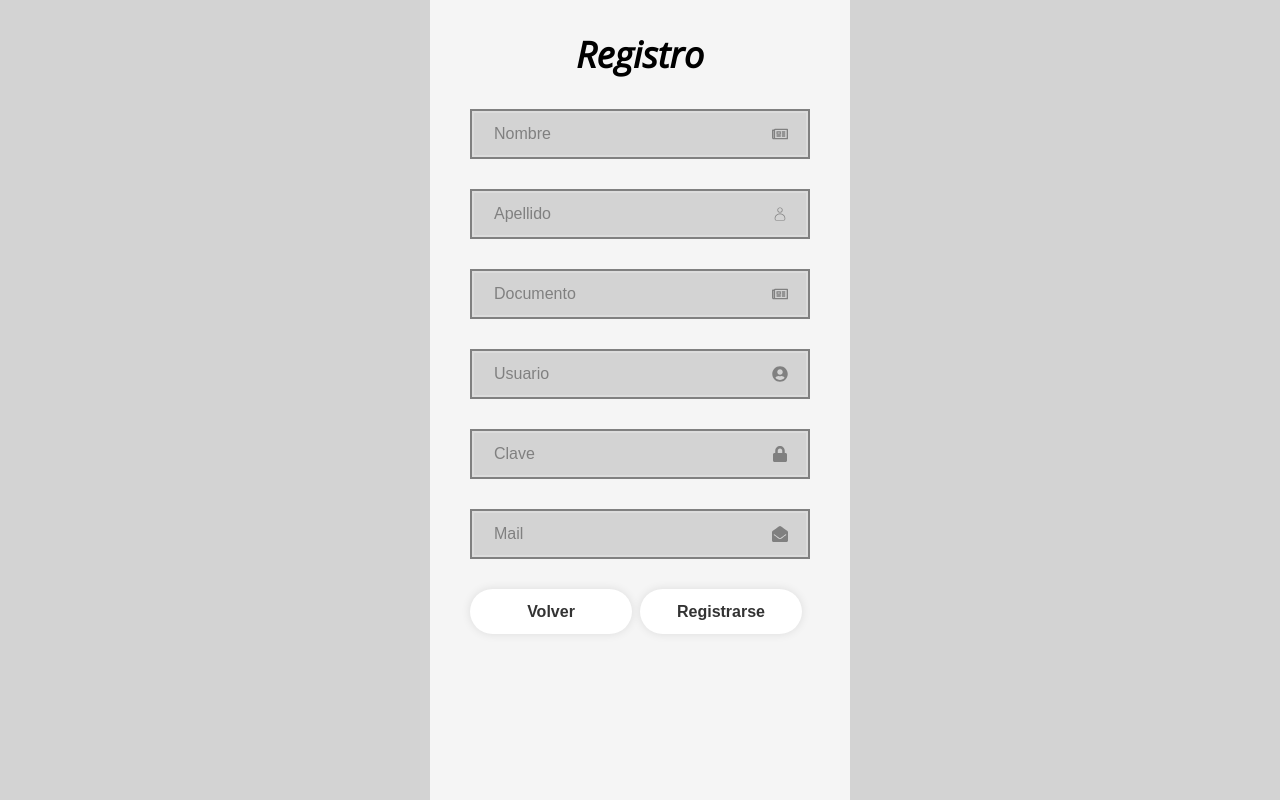
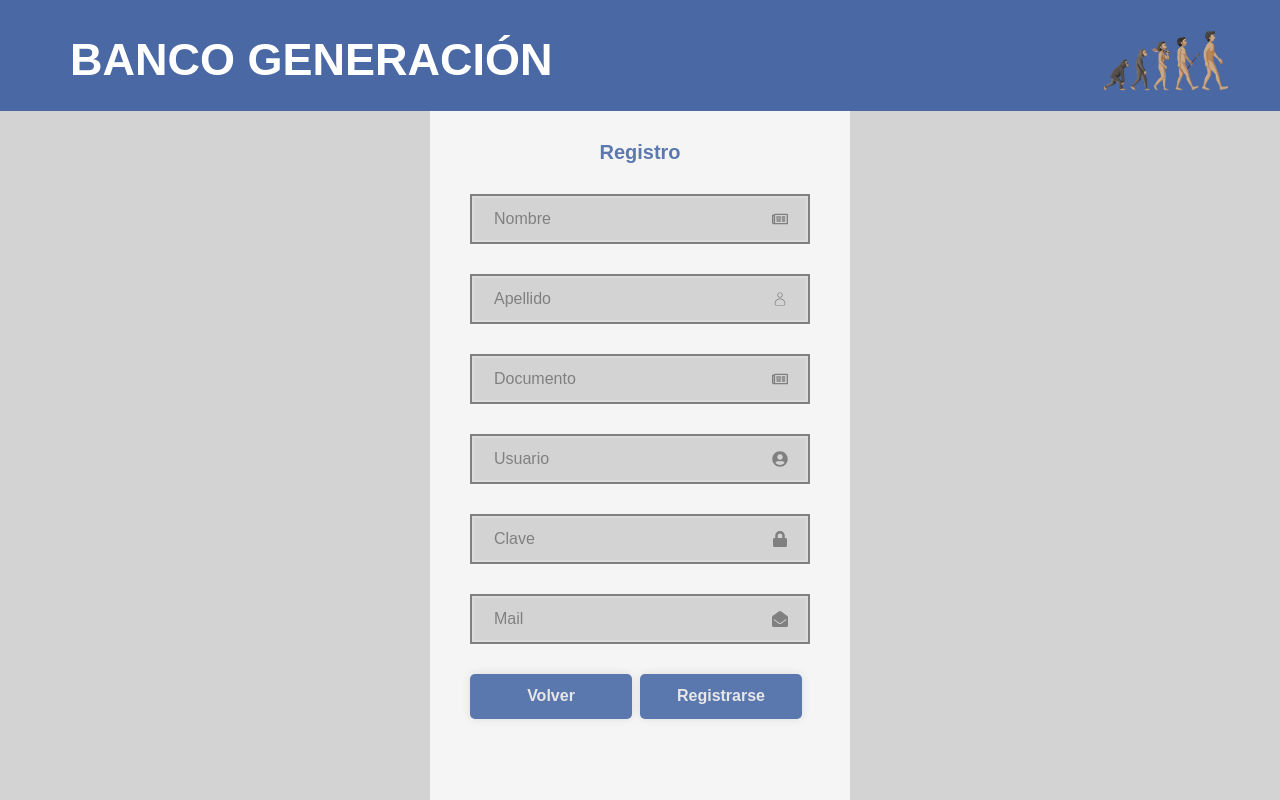
Before and after one commit to BenjaminPeres596/BancoFrontendDesarrollo, a React (Create React App) app in the folder bancofront/: page /Registro in a window 1280 px wide. Shown: the top 800 px of the page. Built offline with nearby package versions, Linux system fonts and the light colour scheme.

Commit message:
Agrego encabezado y modifico algunas cosas de disenio en gral

```diff
--- a/bancofront/src/App.js
+++ b/bancofront/src/App.js
@@ -4,11 +4,13 @@ import { BrowserRouter, Routes, Route } from "react-router-dom";
 import Registro from "./pages/Registro";
 import Prueba from "./pages/prueba";
 import LoginForm from "./pages/LoginForm/LoginForm";
+import Header from './Components/Header'
 
 function App() {
   return (
     <div>
       <div>
+        <Header />
         <BrowserRouter>
           <Routes>
             <Route index element={<LoginForm />} />
--- /dev/null
+++ b/bancofront/src/Components/Header.css
@@ -0,0 +1,31 @@
+.header {
+    background-color: rgba(59, 94, 160, 0.897);
+    color: #fff;
+    padding: 20px 0;
+    width: 100vw; /* Establece el ancho al 100% del ancho de la ventana */
+}
+
+.container {
+    display: flex;
+    justify-content: space-between;
+    align-items: center;
+    margin-top: 10px;
+}
+
+.logo {
+    margin-left: 70px;
+}
+
+.logo-evolucion {
+    width: 10%;
+    height: auto;
+    margin-right: 50px;
+}
+
+
+h1 {
+    font-size: 45px;
+    font-family: Arial, Helvetica, sans-serif;
+    text-align: center;
+    color: rgb(255, 255, 255);
+  }
--- /dev/null
+++ b/bancofront/src/Components/Header.js
@@ -0,0 +1,16 @@
+import React from 'react';
+import './Header.css'; // Importa el archivo CSS para el estilo del header
+import imagen from '../assets/imgevolucion.png';
+
+const Header = () => {
+    return (
+        <header className="header">
+            <div className="container">
+                <h1 className="logo">BANCO GENERACIÓN</h1>
+                <img src={imagen} alt="Evolucion" className='logo-evolucion'/>
+            </div>
+        </header>
+    );
+}
+
+export default Header;
--- a/bancofront/src/pages/LoginForm/LoginForm.css
+++ b/bancofront/src/pages/LoginForm/LoginForm.css
@@ -4,11 +4,14 @@
   color: black;
   padding: 30px 40px;
   height: 1000px;
+  margin: 0 auto;
 }
 
 .wrapper h1 {
-  font-size: 36px;
+  font-size: 20px;
+  font-family: Arial, Helvetica, sans-serif;
   text-align: center;
+  color: rgba(59, 94, 160, 0.829);
 }
 
 .wrapper .input-box {
@@ -71,12 +74,13 @@
   background: #fff;
   border: none;
   outline: none;
-  border-radius: 40px;
+  border-radius: 5px;
   box-shadow: 0 0 10px rgba(0, 0, 0, 0.1);
   cursor: pointer;
   font-size: 16px;
-  color: #333;
+  color: rgb(231, 231, 231);
   font-weight: 700;
+  background-color: rgba(59, 94, 160, 0.829)
 }
 
 .button-row {
--- a/bancofront/src/pages/LoginForm/LoginForm.jsx
+++ b/bancofront/src/pages/LoginForm/LoginForm.jsx
@@ -7,7 +7,7 @@ export const LoginForm = () => {
   return (
     <div className="wrapper">
       <form action="">
-        <h1>Inicio Sesion</h1>
+        <h1>Iniciá sesión</h1>
         <div className="input-box">
           <input type="text" placeholder="Documento" required />
           <FaRegNewspaper className="icon" />
@@ -27,10 +27,9 @@ export const LoginForm = () => {
           </label>
           <a href="#">Olvide mi contraseña</a>
         </div>
-        <button type="submit">Iniciar Sesion</button>
-
+        <button type="submit">Iniciar Sesión</button>
         <div className="Register-link">
-          <p> ¿No esta registrado? </p>
+          <p> ¿No está registrado? </p>
           <a href="http://localhost:3000/Registro">Registrarse</a>
         </div>
       </form>
```
Also changed, not shown: bancofront/src/Components/Encabezado.js (deleted), bancofront/src/assets/imgevolucion.png (added).
